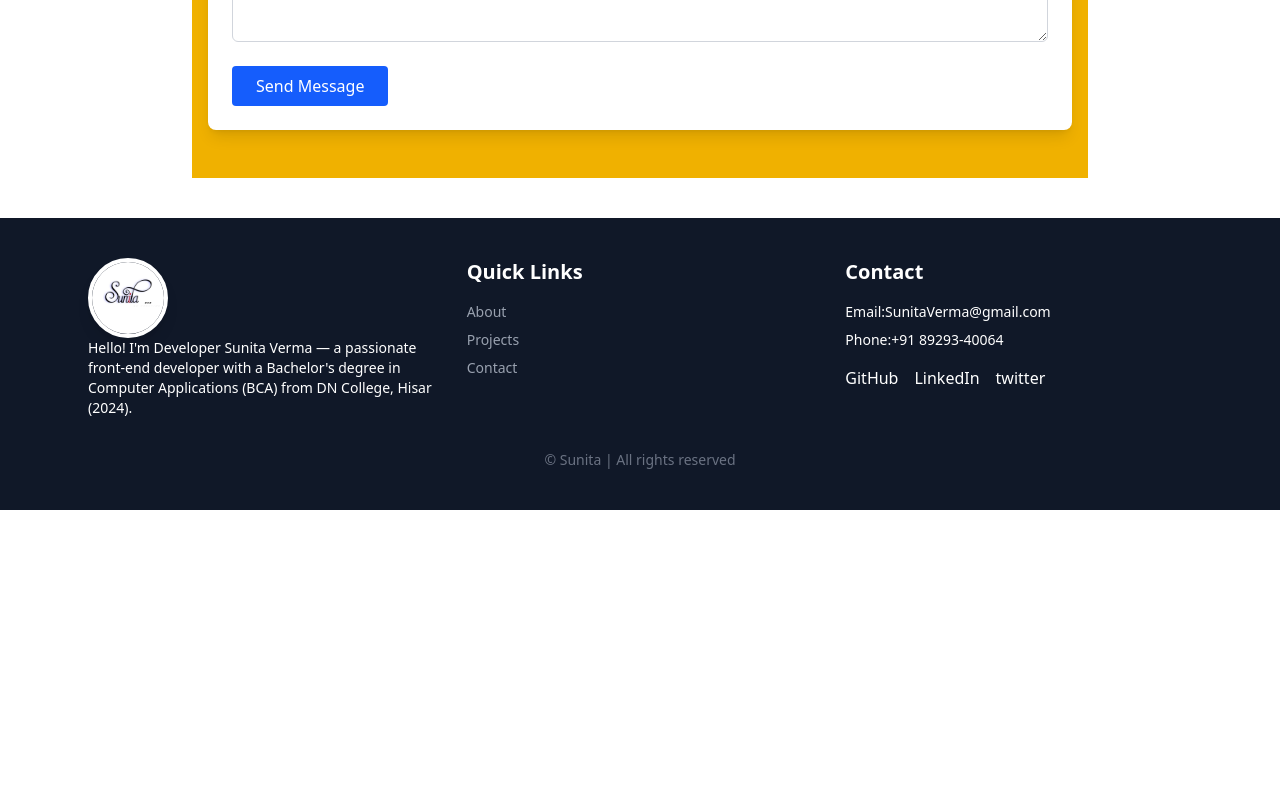
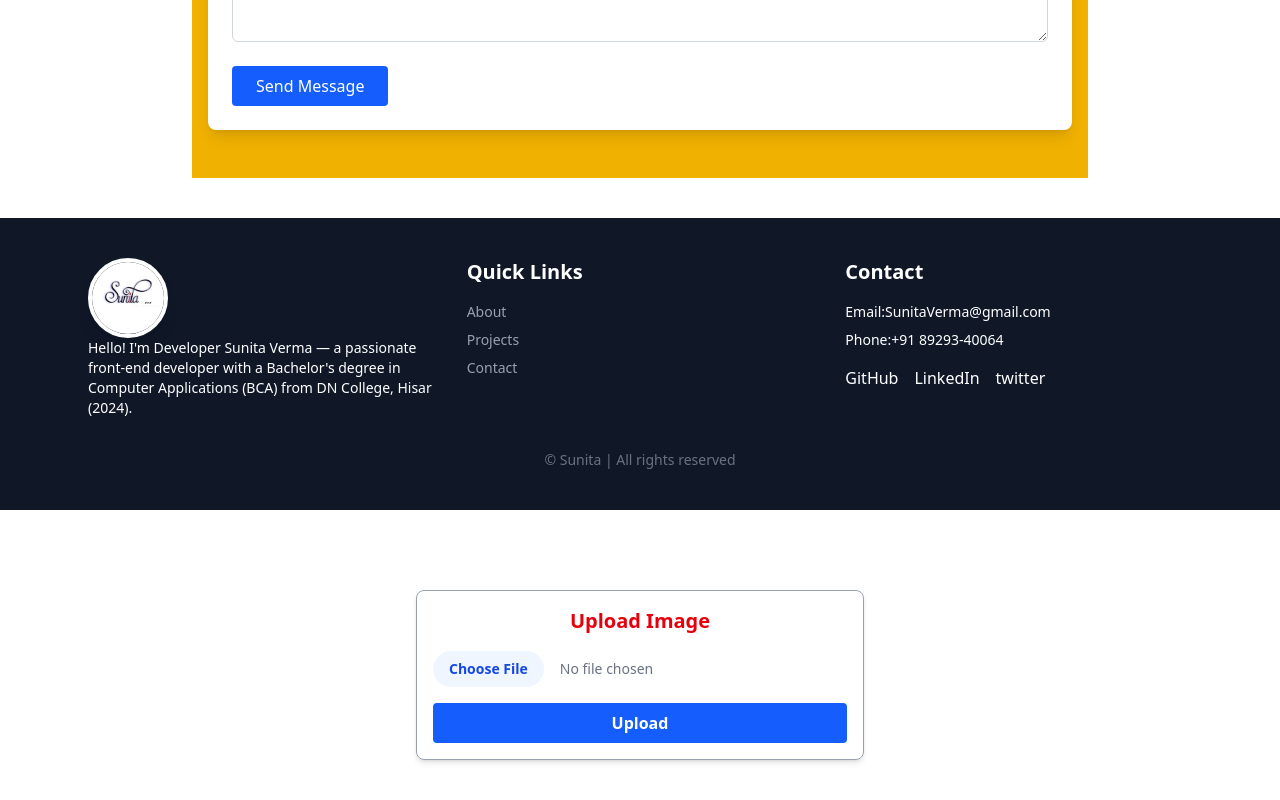
Before and after one commit to sunita0987/MY-WEBSITE, a React (Vite) app: page /contact in a window 1280 px wide. Shown: the part 592-1392 px from the top of the page. Before the commit the page ends 1102 px from the top, so only its background shows below. Built offline with nearby package versions, Linux system fonts and the light colour scheme.

Commit message:
images upload

```diff
--- a/src/App.jsx
+++ b/src/App.jsx
@@ -1,20 +1,20 @@
-import { useState } from 'react'
-import React from 'react'
-import './App.css'
-import NavBar from './components/NavBar'
+import { useState } from "react";
+import React from "react";
+import "./App.css";
+import NavBar from "./components/NavBar";
 import { BrowserRouter as Router, Routes, Route } from "react-router-dom";
 import Home from "./pages/Home";
 import About from "./pages/About";
 import Skills from "./pages/Skills";
 import Projects from "./pages/Projects";
 import Contact from "./pages/Contact";
-import Footer from './components/Footer';
+import Footer from "./components/Footer";
+import ImageUpload from "./components/ImageUpload";
 function App() {
-
   return (
     <>
       <Router>
-      <NavBar />
+        <NavBar />
         <Routes>
           <Route path="/" element={<Home />} />
           <Route path="/about" element={<About />} />
@@ -22,10 +22,11 @@ function App() {
           <Route path="/projects" element={<Projects />} />
           <Route path="/contact" element={<Contact />} />
         </Routes>
-    </Router>
-<Footer/>
+      </Router>
+      <Footer />
+      <ImageUpload/>
     </>
-  )
+  );
 }
 
-export default App
+export default App;
--- /dev/null
+++ b/src/components/ImageUpload.jsx
@@ -0,0 +1,46 @@
+import React from "react";
+import { useState } from "react";
+const ImageUpload = () => {
+  const [image, setImage] = useState(null);
+  const [preview, setPreview] = useState(null);
+  const handleImageChange = (e) => {
+    const file = e.target.files[0];
+    if (file) {
+      setImage(file);
+      setPreview(URL.createObjectURL(file));
+    }
+  };
+  const handleUpload = () => {
+    if (!image) return alert("No image selected");
+    const formData = new FormData();
+    formData.append("image", image);
+    alert("Image ready for upload (implement API call)");
+  };
+  return (
+    <div className="max-w-md mx-auto p-4 border border-gray-400 rounded-lg shadow-md mt-20 items-center mb-10">
+      <h2 className="text-xl font-semibold mb-4 text-center text-red-600">Upload Image</h2>
+      <input
+        type="file"
+        accept="image/*"
+        onChange={handleImageChange}
+        className="mb-4 block w-full text-sm text-gray-500 file:mr-4 file:py-2 file:px-4
+          file:rounded-full file:border-0 file:text-sm file:font-semibold
+          file:bg-blue-50 file:text-blue-700 hover:file:bg-blue-100"
+      />
+      {preview && (
+        <img
+          src={preview}
+          alt="Preview"
+          className="mb-4 max-w-full h-auto rounded-md border"
+        />
+      )}
+      <button
+        onClick={handleUpload}
+        className="w-full bg-blue-600 text-white py-2 px-4 rounded hover:bg-blue-700 transition cursor-pointer font-bold"
+      >
+        Upload
+      </button>
+    </div>
+  );
+};
+export default ImageUpload;
--- a/src/pages/Home.jsx
+++ b/src/pages/Home.jsx
@@ -28,6 +28,6 @@ function Home() {
         developer, and contribute to impactful projects.
       </p>
     </div>
-  )
+  );
 }
 export default Home;
--- a/src/pages/Projects.jsx
+++ b/src/pages/Projects.jsx
@@ -2,7 +2,9 @@ import React from "react";
 function Projects() {
   return (
     <div className="bg-red-700">
-      <h1 className="text-4xl font-bold text-center mt-20 text-teal-700">My Projects</h1>
+      <h1 className="text-4xl font-bold text-center mt-20 text-teal-700">
+        My Projects
+      </h1>
       <p className="text-center mt-4 text-lg text-blue-700">
         Here are some of the projects I have worked on:
       </p>
```
Also changed, not shown: src/pages/About.jsx (+14 -11 lines), src/pages/Contact.jsx (indentation only).
